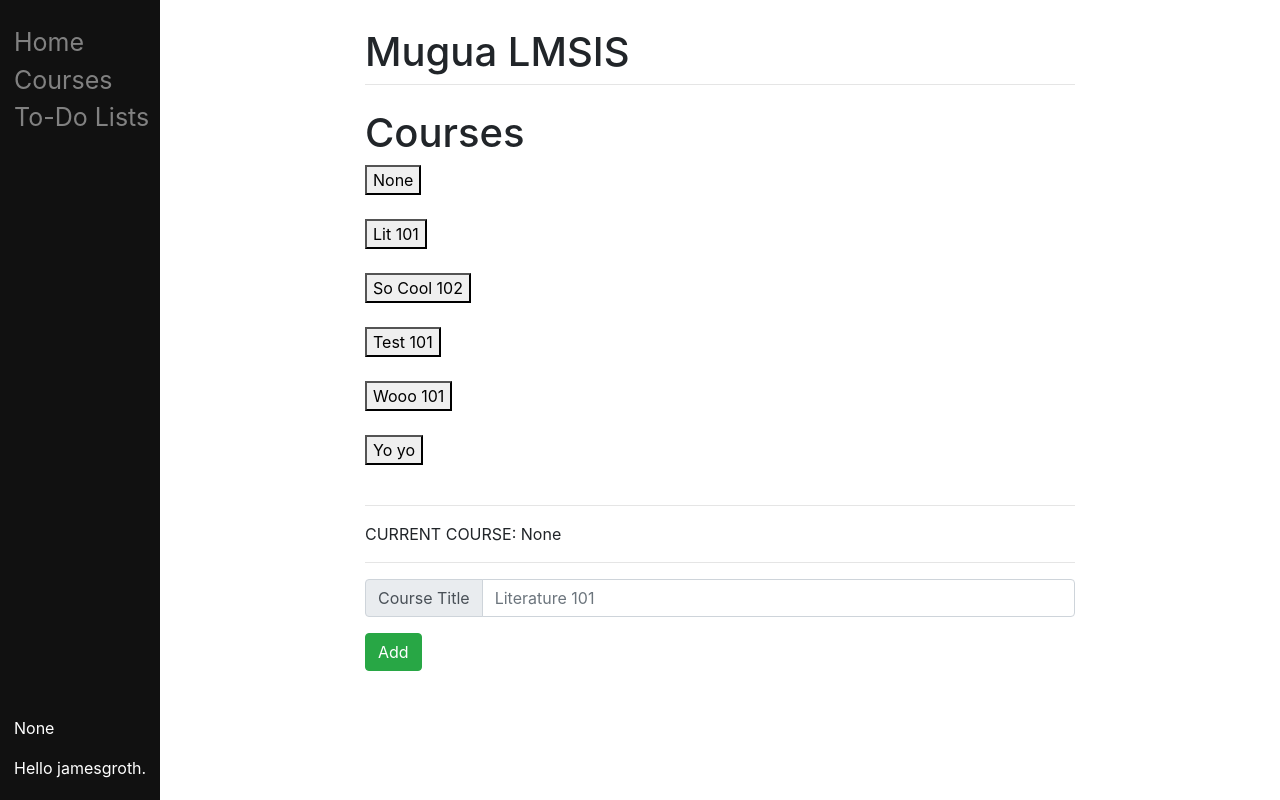
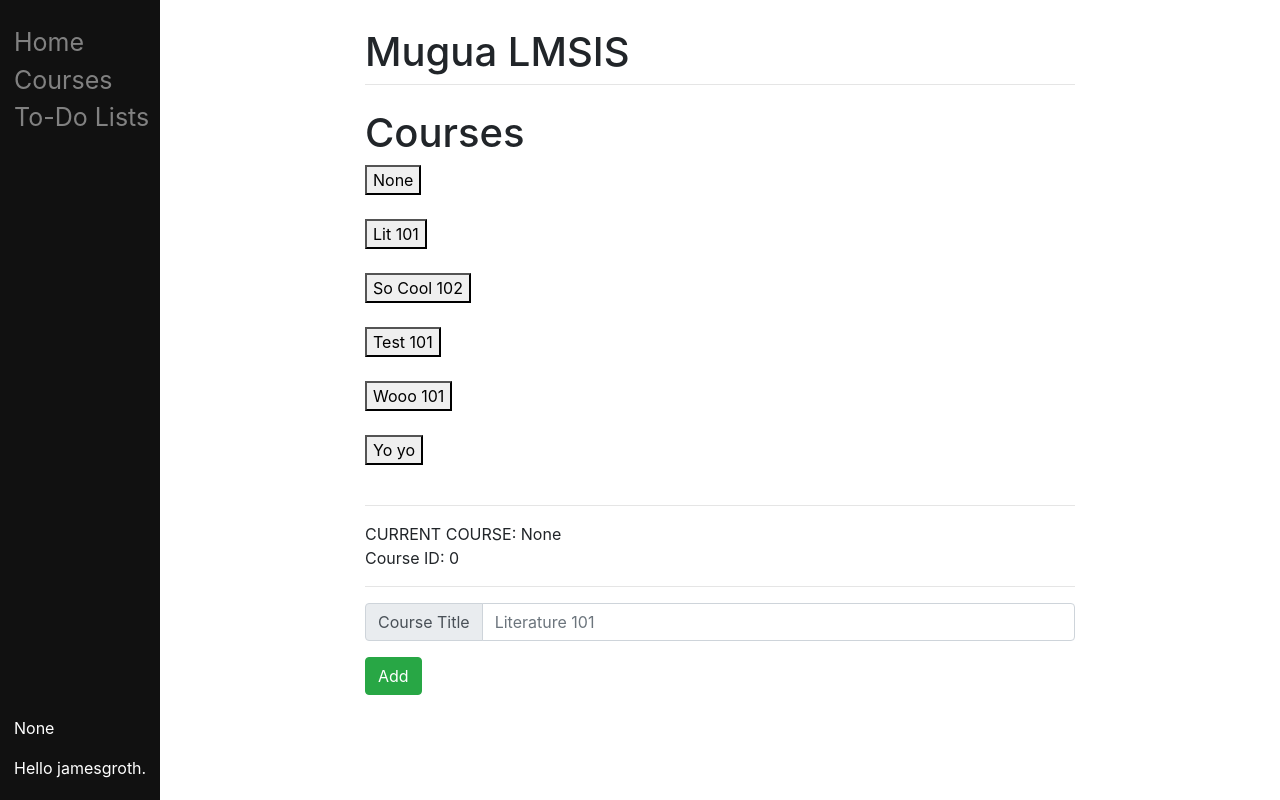
Before and after one commit to stoneneedle/muguademo, a Django app: page /courses/ in a window 1280 px wide. Run offline with Django 4.2, Linux system fonts and the light colour scheme; a user stored in the database is signed in; data comes from the database, SQL or seed files in the repository; both versions use the stored data as it was after the commit.

Commit message:
Added current course ID session variable. Implemented logic to add modules with an associated course ID. Altered /modules template so that only modules for the current course ID are displayed.

```diff
--- a/mugua/main/forms.py
+++ b/mugua/main/forms.py
@@ -12,7 +12,7 @@ class CreateDiscussionPostReply(forms.Form):
 
 class CreateModule(forms.Form):
     title = forms.CharField(label="Title", max_length=120)
-    course = forms.CharField(label="Course", max_length=120)
+    #course = forms.CharField(label="Course", max_length=120)
 
 class CreateNewList(forms.Form):
     name = forms.CharField(label="Name", max_length=200)
--- a/mugua/main/templates/main/courses.html
+++ b/mugua/main/templates/main/courses.html
@@ -9,9 +9,15 @@
 {% else %}
     <form method="POST" action="#">
         {% csrf_token %}
+        <input type="hidden" name="courseId" value="0">
         <button type="submit" name="changeCurrentCourse" value="None">None</button><br /><br />
+    </form>
         {% for course in teacherscourse.all %}
-            <button type="submit" name="changeCurrentCourse" value="{{course.title}}">{{course.title}}</button><br /><br />
+            <form method="POST" action="#">
+                {% csrf_token %}
+                <input type="hidden" name="courseId" value="{{course.id}}">
+                <button type="submit" name="changeCurrentCourse" value="{{course.title}}">{{course.title}}</button><br /><br />
+            </form>
         {% endfor %}
     </form>
 {% endif %}
@@ -19,8 +25,8 @@
 <hr />
 
 CURRENT COURSE:
-{{ request.session.current_course }}
-
+{{ request.session.current_course }}<br />
+Course ID: {{ request.session.current_course_id}}
 <hr />
 
 <form method="post" action="#">
--- a/mugua/main/views.py
+++ b/mugua/main/views.py
@@ -51,13 +51,20 @@ def courses(response):
                 return HttpResponseRedirect("/courses")
         elif 'changeCurrentCourse' in response.POST:
             response.session['current_course'] = response.POST['changeCurrentCourse']
+            response.session['current_course_id'] = response.POST['courseId']
+            print(response.POST)
 
     current_course = response.session.get('current_course')
+    current_course_id = response.session.get('current_course_id')
 
     if current_course is None:
         current_course = 'None'
 
+    if current_course_id is None:
+        current_course_id = 0
+
     response.session['current_course'] = current_course
+    response.session['current_course_id'] = current_course_id
 
     return render(response, "main/courses.html", {"teacherscourse": response.user.teacherscourse})
 
@@ -109,8 +116,8 @@ def modules(response):
         form = CreateModule(response.POST)
         if form.is_valid():
             title = form.cleaned_data["title"]
-            courseId = form.cleaned_data["course"]
-            course = Course(id=courseId)
+            #courseId = form.cleaned_data["course"]
+            course = Course(id=response.session['current_course_id'])
 
             m = Module(title=title, course=course)
             m.save()
```
Also changed, not shown: mugua/main/templates/main/modules.html (+8 -4 lines), mugua/db.sqlite3.
